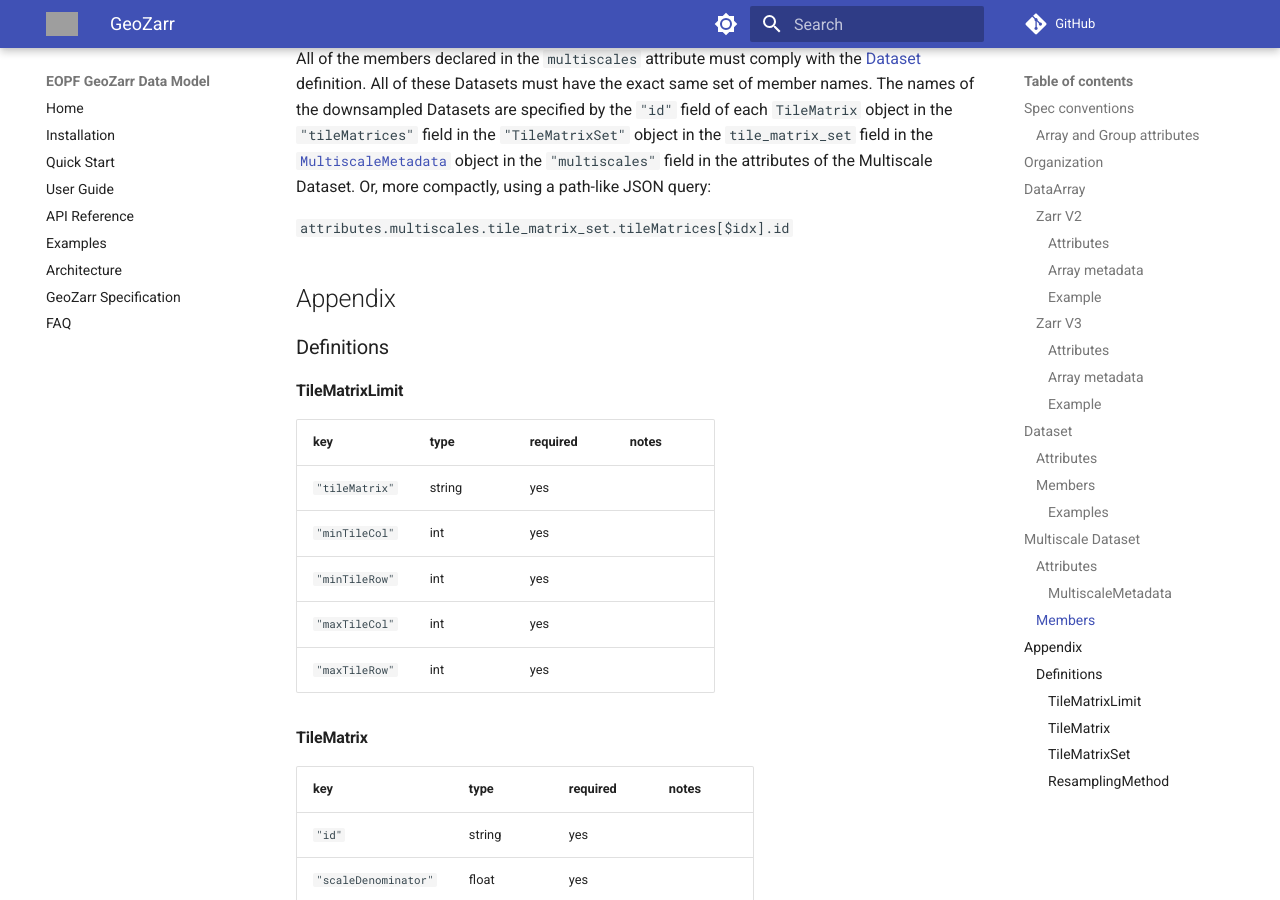
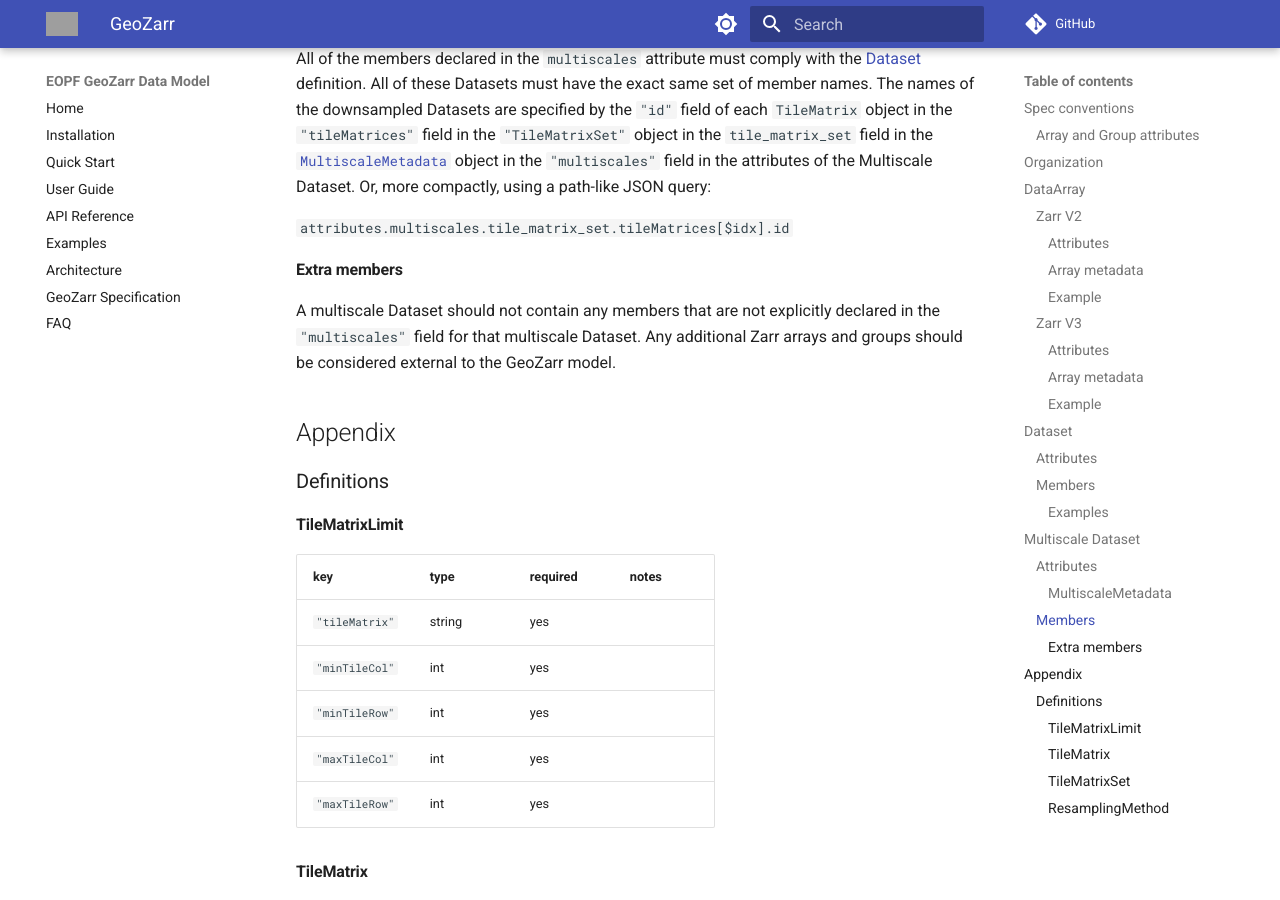
Before and after one commit to d-v-b/data-model, an MkDocs documentation site: the page built from docs/geozarr-minispec.md, in a window 1280 px wide and 900 px high, scrolled down 5992 px. Built offline with MkDocs 1.6.1 and Material for MkDocs 9.7.7, drawn with Linux system fonts in a browser that asks for light colours; comment, search, counter and statistics services are not loaded; some of the changed text lies outside the part shown; grey boxes are pictures that could not be loaded.

Commit message:
clarify extra members

```diff
--- a/docs/geozarr-minispec.md
+++ b/docs/geozarr-minispec.md
@@ -211,7 +211,7 @@ The downsampling transformation is thus well-defined for Datasets. Downsampling
 is often applied multiple times in a series, e.g. to generate multiple levels of
 detail for a data variable.
 
-GeoZarr defines a layout for downsampled Datasets, which this document terms Given some source Dataset `s0`,
+GeoZarr defines a layout for downsampled Datasets (and the original dataset). Given some source Dataset `s0`,
 that dataset and all downsampled Datasets `s1`, `s2`, ... are stored in a flat layout inside a Multiscale Dataset
  `D`. The presence of downsampled Datsets in `D` is signalled by a [special key](#attributes-3) in the attributes of `D`.
 
@@ -240,6 +240,10 @@ have the exact same set of member names. The names of the downsampled Datasets a
 the `"id"` field of each `TileMatrix` object in the `"tileMatrices"` field in the `"TileMatrixSet"` object in the `tile_matrix_set` field in the [`MultiscaleMetadata`](#multiscalemetadata) object in the `"multiscales"` field in the attributes of the Multiscale Dataset. Or, more compactly, using a path-like JSON query:
 
 `attributes.multiscales.tile_matrix_set.tileMatrices[$idx].id`
+
+#### Extra members
+
+A multiscale Dataset should not contain any members that are not explicitly declared in the `"multiscales"` field for that multiscale Dataset. Any additional Zarr arrays and groups should be considered external to the GeoZarr model.
 
 ## Appendix
 
```
